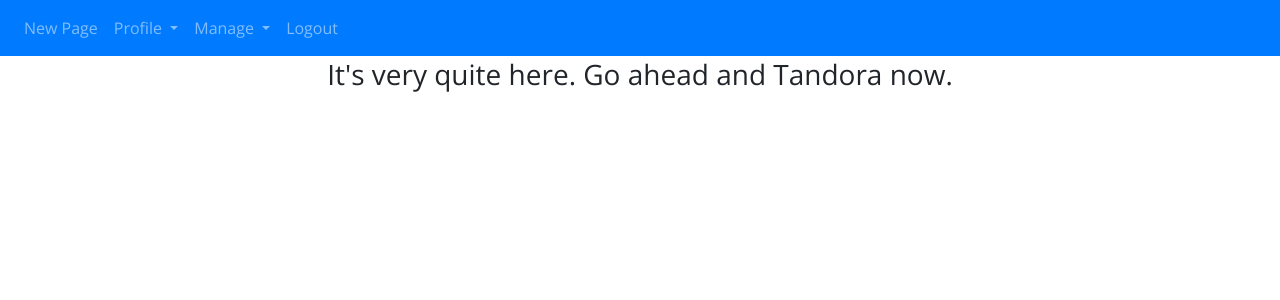
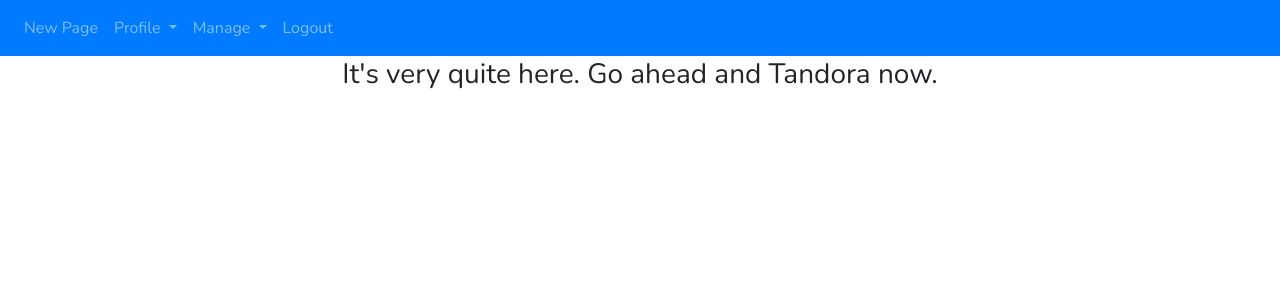
Before and after one commit to tandoraco/changelog, a Django app: template frontend/templates/app.html in a window 1280 px wide. Shown: the top 300 px of the page. Run offline with Django 3.2, Linux system fonts and the light colour scheme; the template is opened without the code that fills it, so the values that code supplies are empty; parts of the project's set-up code (start-up, migrations or seed data) failed here and were passed over; some libraries are stand-ins or nearby versions.

Commit message:
Change staff font to nunito

```diff
--- a/frontend/forms/static_site/__init__.py
+++ b/frontend/forms/static_site/__init__.py
@@ -8,6 +8,7 @@ FONT_CHOICES = (
     ('https://fonts.googleapis.com/css?family=Poppins&display=swap', 'Poppins'),
     ('https://fonts.googleapis.com/css?family=Lato&display=swap', 'Lato'),
     ('https://fonts.googleapis.com/css?family=Open+Sans&display=swap', 'Open Sans'),
+    ('https://fonts.googleapis.com/css?family=Nunito&display=swap', 'Nunito'),
     ('https://fonts.googleapis.com/css?family=Gupter&display=swap', 'Gupter'),
     ('https://fonts.googleapis.com/css?family=Roboto&display=swap', 'Roboto'),
     ('https://fonts.googleapis.com/css?family=Gelasio&display=swap', 'Gelasio'),
--- a/frontend/templates/staff/base.html
+++ b/frontend/templates/staff/base.html
@@ -10,7 +10,7 @@
     {% endif %}
     <meta name="viewport" content="width=device-width, initial-scale=1.0">
     <script src="https://ajax.googleapis.com/ajax/libs/jquery/3.4.1/jquery.min.js"></script>
-    <link href="https://fonts.googleapis.com/css?family=Arimo|Open+Sans&display=swap" rel="stylesheet">
+    <link href="https://fonts.googleapis.com/css?family=Arimo|Nunito|Rubik|Open+Sans&display=swap" rel="stylesheet">
 </head>
 <body>
 <nav class="navbar navbar-expand-lg navbar-dark bg-primary">
@@ -126,7 +126,7 @@
   }
 </script>
 <script>
-    document.body.style.fontFamily = "Open Sans";
+    document.body.style.fontFamily = "Nunito";
 </script>
 <script src="https://cdn.tinymce.com/4/tinymce.min.js"></script>
     <script>
```
